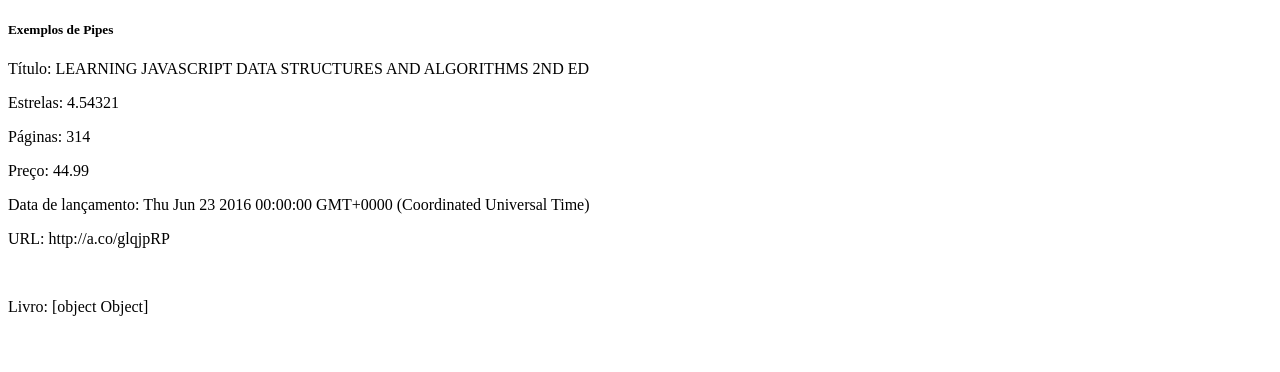
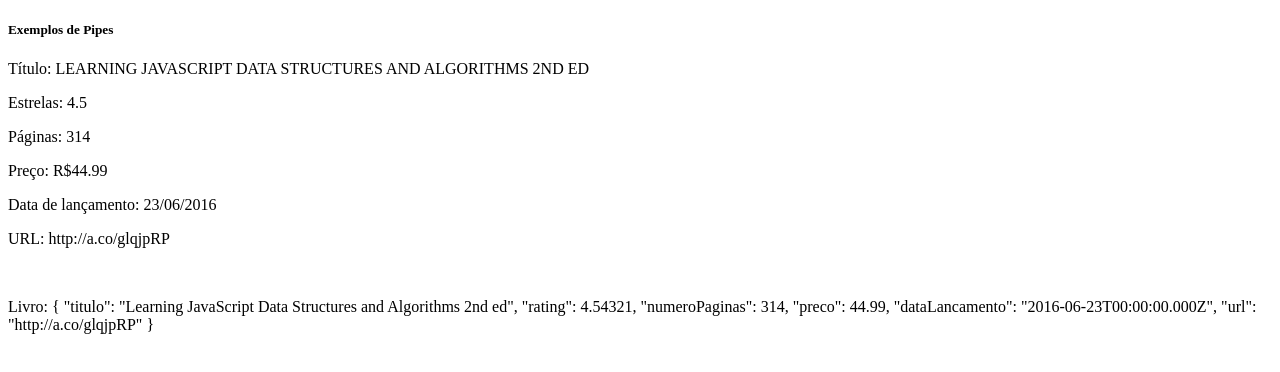
Before and after one commit to iarlenaquiles/pipes-angular4, an Angular app: page / in a window 1280 px wide. Shown: the top 372 px of the page. Built offline with nearby package versions, Linux system fonts and the light colour scheme.

Commit message:
Usando pipes

```diff
--- a/src/app/exemplos-pipes/exemplos-pipes.component.html
+++ b/src/app/exemplos-pipes/exemplos-pipes.component.html
@@ -1,10 +1,10 @@
 <h5>Exemplos de Pipes</h5>
 
 <p>Título: {{ livro.titulo | uppercase }}</p>
-<p>Estrelas: {{ livro.rating }} </p>
-<p>Páginas: {{ livro.numeroPaginas }} </p>
-<p>Preço: {{ livro.preco }} </p>
-<p>Data de lançamento: {{ livro.dataLancamento }} </p>
+<p>Estrelas: {{ livro.rating | number:'1.1-1' }} </p>
+<p>Páginas: {{ livro.numeroPaginas | number }} </p>
+<p>Preço: {{ livro.preco | currency:'BRL':true }} </p>
+<p>Data de lançamento: {{ livro.dataLancamento | date:'dd/MM/yyyy' }} </p>
 <p>URL: {{ livro.url }} </p>
 <br>
-<p>Livro: {{ livro }} </p>
+<p>Livro: {{ livro | json }} </p>
```
